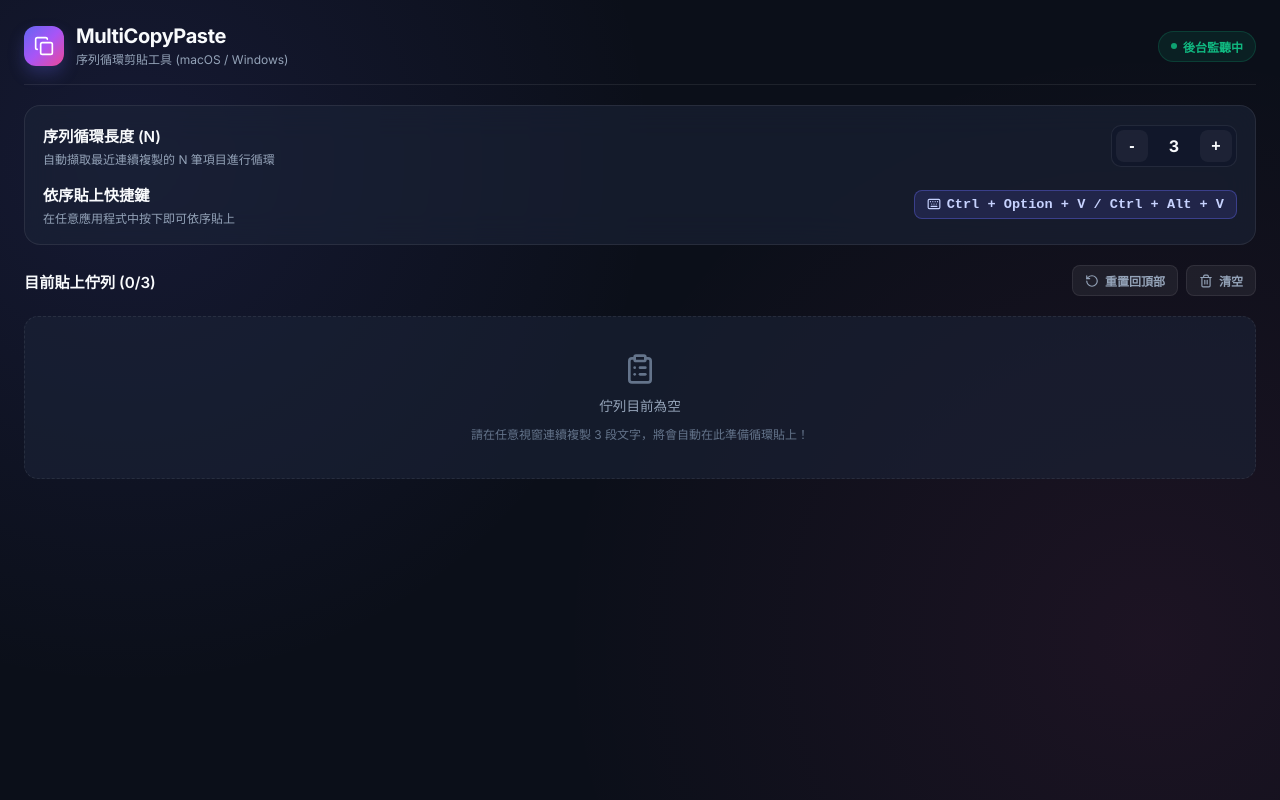
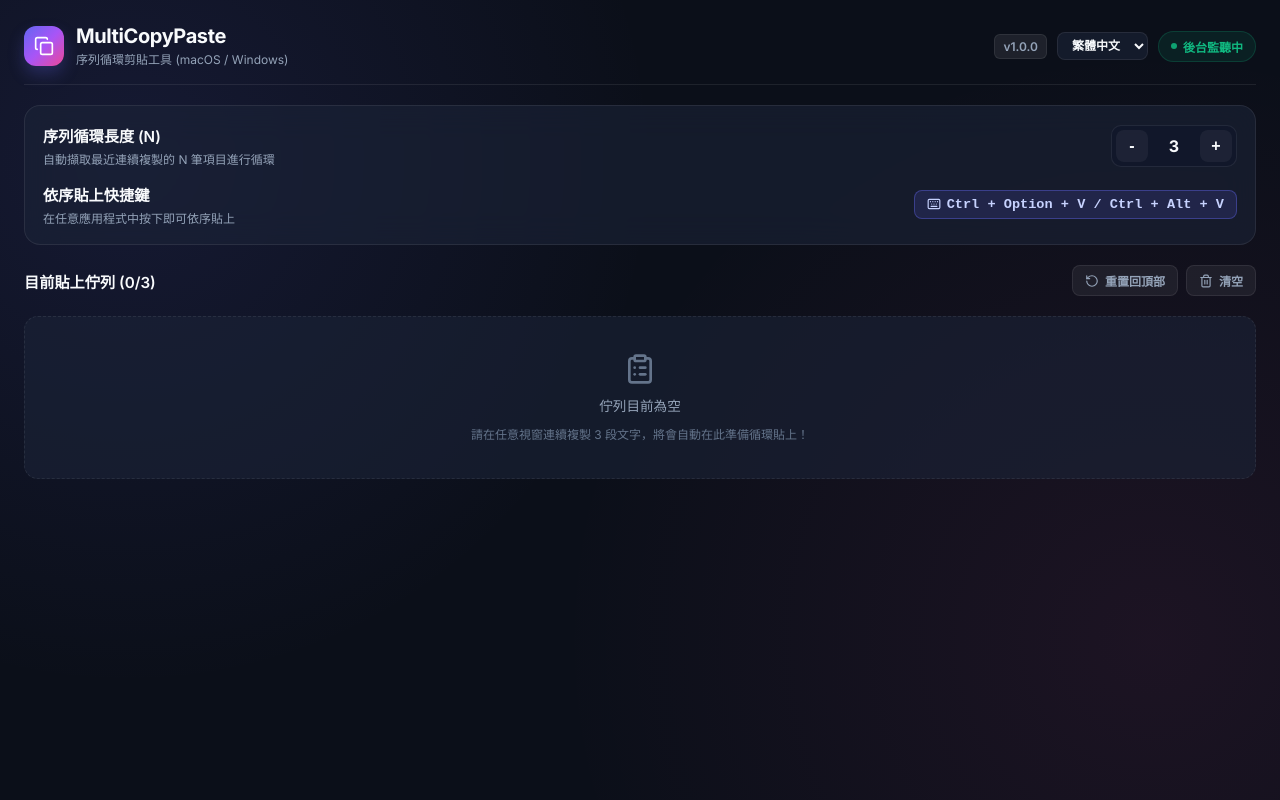
Before and after one commit to diablodororo/MultiCopyPaste, a React (Vite) app: page / in a window 1280 px wide. Built offline with nearby package versions, Linux system fonts and the light colour scheme.

Commit message:
feat: add i18n support, v1.0.0 version badge, bilingual READMEs and release DMG build

```diff
--- a/src-tauri/tauri.conf.json
+++ b/src-tauri/tauri.conf.json
@@ -1,8 +1,8 @@
 {
   "$schema": "../node_modules/@tauri-apps/cli/config.schema.json",
-  "productName": "multicopypaste",
-  "version": "0.1.0",
-  "identifier": "com.tauri.dev",
+  "productName": "MultiCopyPaste",
+  "version": "1.0.0",
+  "identifier": "com.multicopypaste.app",
   "build": {
     "frontendDist": "../dist",
     "devUrl": "http://localhost:5173",
--- a/src/App.tsx
+++ b/src/App.tsx
@@ -8,6 +8,7 @@ import {
   Keyboard,
   ClipboardList
 } from 'lucide-react';
+import { type Language, translations } from './locales';
 
 interface ClipboardItem {
   id: string;
@@ -25,6 +26,13 @@ interface SequenceState {
 }
 
 export default function App() {
+  const [lang, setLang] = useState<Language>(() => {
+    const saved = localStorage.getItem('app_lang');
+    return saved === 'en' ? 'en' : 'zh';
+  });
+
+  const t = translations[lang];
+
   const [state, setState] = useState<SequenceState>({
     target_length: 3,
     current_index: 0,
@@ -33,6 +41,11 @@ export default function App() {
     shortcut: 'Ctrl+Option+V / Ctrl+Alt+V',
     is_enabled: true
   });
+
+  const handleLanguageChange = (newLang: Language) => {
+    setLang(newLang);
+    localStorage.setItem('app_lang', newLang);
+  };
 
   const fetchState = async () => {
     try {
@@ -100,13 +113,25 @@ export default function App() {
             <Copy color="#fff" size={20} />
           </div>
           <div className="title-text">
-            <h1>MultiCopyPaste</h1>
-            <span>序列循環剪貼工具 (macOS / Windows)</span>
+            <h1>{t.appTitle}</h1>
+            <span>{t.appSubtitle}</span>
           </div>
         </div>
-        <div className="status-badge">
-          <span className="status-dot"></span>
-          後台監聽中
+
+        <div className="header-right">
+          <span className="version-pill">{t.appVersion}</span>
+          <select
+            className="lang-select"
+            value={lang}
+            onChange={(e) => handleLanguageChange(e.target.value as Language)}
+          >
+            <option value="zh">{t.langZh}</option>
+            <option value="en">{t.langEn}</option>
+          </select>
+          <div className="status-badge">
+            <span className="status-dot"></span>
+            {t.statusListening}
+          </div>
         </div>
       </header>
 
@@ -114,8 +139,8 @@ export default function App() {
       <section className="config-card">
         <div className="config-row">
           <div className="config-label">
-            <h3>序列循環長度 (N)</h3>
-            <p>自動擷取最近連續複製的 N 筆項目進行循環</p>
+            <h3>{t.sequenceLengthTitle}</h3>
+            <p>{t.sequenceLengthDesc}</p>
           </div>
           <div className="stepper-group">
             <button
@@ -138,12 +163,12 @@ export default function App() {
 
         <div className="config-row">
           <div className="config-label">
-            <h3>依序貼上快捷鍵</h3>
-            <p>在任意應用程式中按下即可依序貼上</p>
+            <h3>{t.shortcutTitle}</h3>
+            <p>{t.shortcutDesc}</p>
           </div>
           <div className="shortcut-badge">
             <Keyboard size={14} style={{ display: 'inline', marginRight: 6, verticalAlign: 'middle' }} />
-            Ctrl + Option + V / Ctrl + Alt + V
+            {t.shortcutBadge}
           </div>
         </div>
       </section>
@@ -151,16 +176,16 @@ export default function App() {
       {/* Queue Display Section */}
       <section className="queue-header">
         <h2>
-          目前貼上佇列 ({state.items.length}/{state.target_length})
+          {t.queueTitle} ({state.items.length}/{state.target_length})
         </h2>
         <div className="action-buttons">
-          <button className="btn-secondary" onClick={handleResetIndex} title="回到第 1 筆">
+          <button className="btn-secondary" onClick={handleResetIndex} title={t.resetTop}>
             <RotateCcw size={14} />
-            重置回頂部
+            {t.resetTop}
           </button>
-          <button className="btn-secondary" onClick={handleClear} title="清除記錄">
+          <button className="btn-secondary" onClick={handleClear} title={t.clearAll}>
             <Trash2 size={14} />
-            清空
+            {t.clearAll}
           </button>
         </div>
       </section>
@@ -170,8 +195,8 @@ export default function App() {
         {state.items.length === 0 ? (
           <div className="empty-state">
             <ClipboardList size={32} color="var(--text-muted)" />
-            <p>佇列目前為空</p>
-            <span>請在任意視窗連續複製 {state.target_length} 段文字，將會自動在此準備循環貼上！</span>
+            <p>{t.emptyTitle}</p>
+            <span>{t.emptyDesc(state.target_length)}</span>
           </div>
         ) : (
           state.items.map((item, index) => {
@@ -187,7 +212,7 @@ export default function App() {
                   <span className="index-pill">{index + 1}</span>
                   <span className="item-content">{item.content}</span>
                 </div>
-                {isActive && <span className="next-badge">準備貼上 NEXT</span>}
+                {isActive && <span className="next-badge">{t.nextBadge}</span>}
               </div>
             );
           })
--- a/src/index.css
+++ b/src/index.css
@@ -75,6 +75,39 @@ body {
 .title-text span {
   font-size: 0.75rem;
   color: var(--text-secondary);
+}
+
+.header-right {
+  display: flex;
+  align-items: center;
+  gap: 10px;
+}
+
+.version-pill {
+  padding: 4px 8px;
+  border-radius: 6px;
+  background: rgba(255, 255, 255, 0.08);
+  border: 1px solid var(--border-color);
+  font-size: 0.75rem;
+  font-weight: 600;
+  color: var(--text-secondary);
+}
+
+.lang-select {
+  background: var(--bg-card);
+  color: var(--text-primary);
+  border: 1px solid var(--border-color);
+  padding: 5px 10px;
+  border-radius: 8px;
+  font-size: 0.75rem;
+  font-weight: 600;
+  cursor: pointer;
+  outline: none;
+  transition: all 0.15s ease;
+}
+
+.lang-select:hover {
+  border-color: var(--accent-color);
 }
 
 .status-badge {
--- /dev/null
+++ b/src/locales/en.ts
@@ -0,0 +1,20 @@
+export const en = {
+  appTitle: 'MultiCopyPaste',
+  appSubtitle: 'Sequential Multi-Copy Paste Tool (macOS / Windows)',
+  appVersion: 'v1.0.0',
+  statusListening: 'Listening in Background',
+  sequenceLengthTitle: 'Sequence Cycle Length (N)',
+  sequenceLengthDesc: 'Automatically captures the last N copied items for cycling',
+  shortcutTitle: 'Sequential Paste Shortcut',
+  shortcutDesc: 'Press in any application to paste sequentially',
+  shortcutBadge: 'Ctrl + Option + V / Ctrl + Alt + V',
+  queueTitle: 'Current Paste Queue',
+  resetTop: 'Reset to Top',
+  clearAll: 'Clear All',
+  emptyTitle: 'Queue is Currently Empty',
+  emptyDesc: (len: number) => `Copy ${len} text snippets in any window to automatically prepare for sequential pasting!`,
+  nextBadge: 'NEXT TO PASTE',
+  languageLabel: 'Language',
+  langZh: '繁體中文',
+  langEn: 'English',
+};
--- /dev/null
+++ b/src/locales/index.ts
@@ -0,0 +1,9 @@
+import { zh } from './zh';
+import { en } from './en';
+
+export type Language = 'zh' | 'en';
+
+export const translations = {
+  zh,
+  en,
+};
--- /dev/null
+++ b/src/locales/zh.ts
@@ -0,0 +1,20 @@
+export const zh = {
+  appTitle: 'MultiCopyPaste',
+  appSubtitle: '序列循環剪貼工具 (macOS / Windows)',
+  appVersion: 'v1.0.0',
+  statusListening: '後台監聽中',
+  sequenceLengthTitle: '序列循環長度 (N)',
+  sequenceLengthDesc: '自動擷取最近連續複製的 N 筆項目進行循環',
+  shortcutTitle: '依序貼上快捷鍵',
+  shortcutDesc: '在任意應用程式中按下即可依序貼上',
+  shortcutBadge: 'Ctrl + Option + V / Ctrl + Alt + V',
+  queueTitle: '目前貼上佇列',
+  resetTop: '重置回頂部',
+  clearAll: '清空',
+  emptyTitle: '佇列目前為空',
+  emptyDesc: (len: number) => `請在任意視窗連續複製 ${len} 段文字，將會自動在此準備循環貼上！`,
+  nextBadge: '準備貼上 NEXT',
+  languageLabel: '語言',
+  langZh: '繁體中文',
+  langEn: 'English',
+};
```
Also changed, not shown: 2 other files (tests, documents, lock files or other folders).
